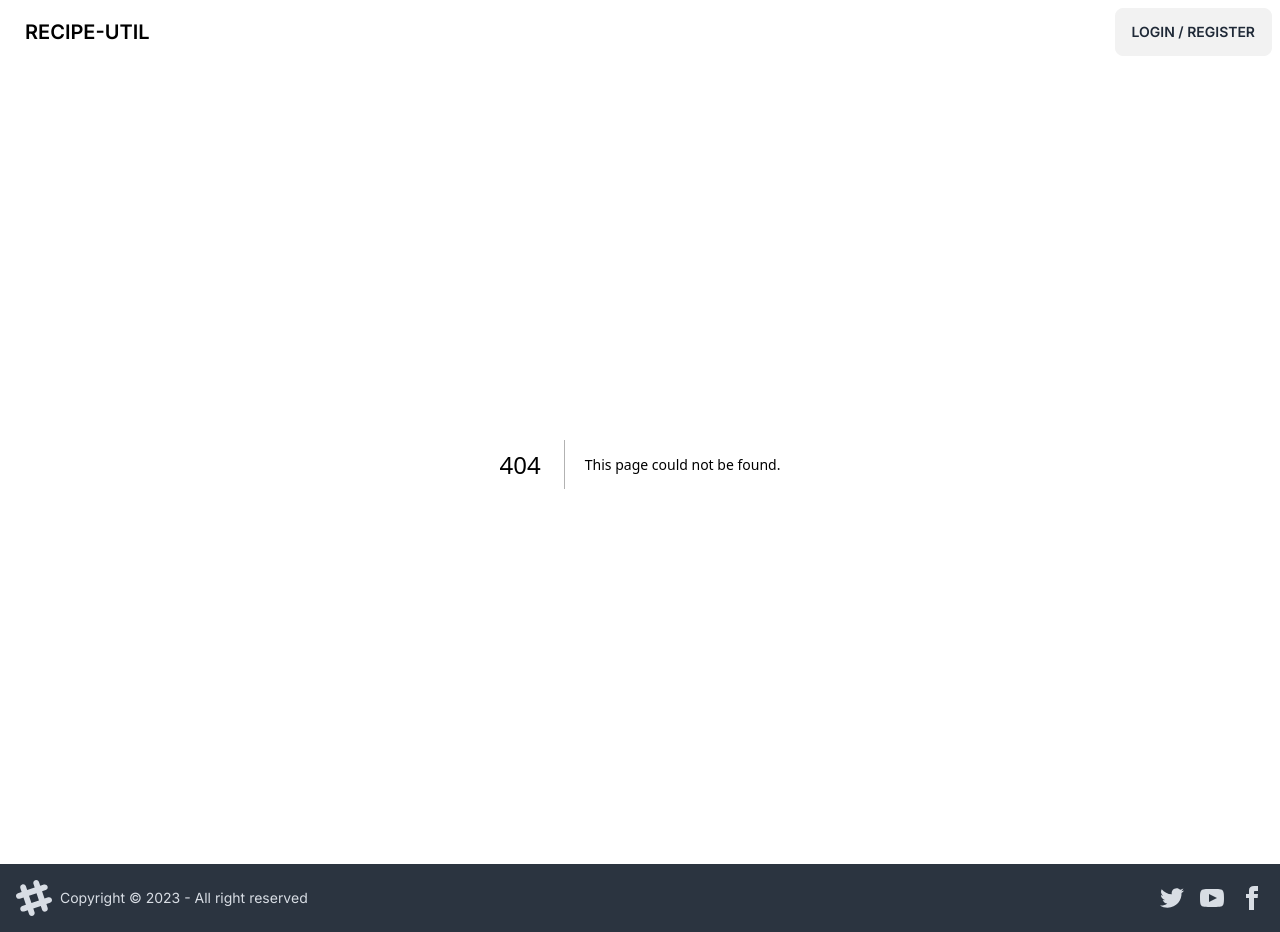
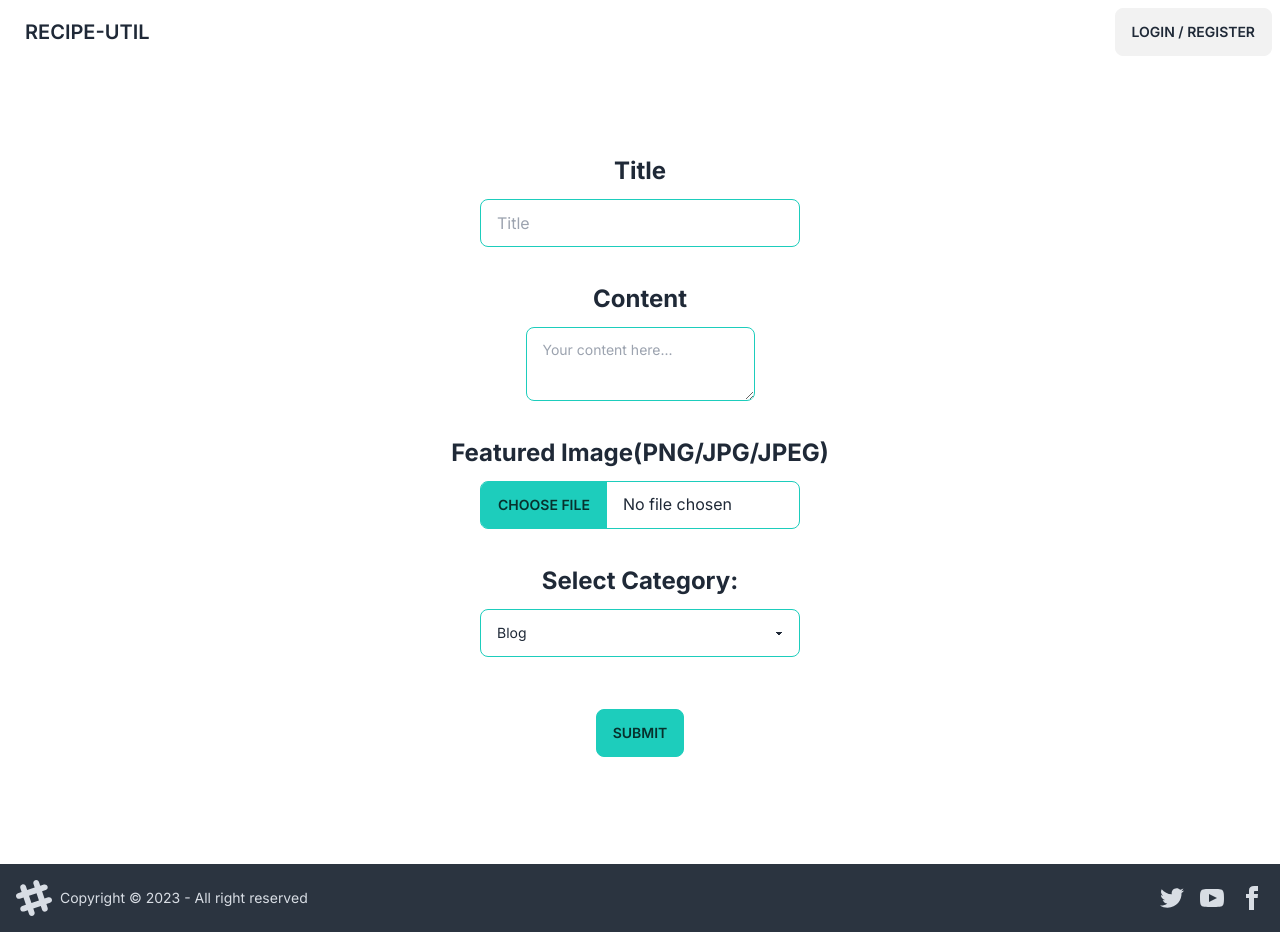
Before and after one commit to Er0r/recipe-nextjs-daisyUI, a Next.js app: page /blog/publish in a window 1280 px wide. Before the commit this address had no page. Built offline with nearby package versions, Linux system fonts and the light colour scheme.

Commit message:
Added Publish page

```diff
--- /dev/null
+++ b/app/blog/publish/page.tsx
@@ -0,0 +1,11 @@
+import Form from "../../components/Form";
+
+const Publish = () => {
+    return (
+        <div>
+            <Form />
+        </div>
+    )
+}
+
+export default Publish;
--- /dev/null
+++ b/app/components/Form.tsx
@@ -0,0 +1,94 @@
+'use client';
+import React, { useState } from 'react';
+import axios from 'axios';
+
+const Form = () => {
+    const [title, setTitle] = useState('');
+    const [content, setContent] = useState('');
+    const [featuredImage, setFeaturedImage] = useState<File | null>(null);
+    const [category, setCategory] = useState('Blog');
+
+    const handleSubmit = async (e: React.FormEvent<HTMLFormElement>) => {
+        e.preventDefault();
+
+        // Create a FormData object to send the data to the API
+        const formData = new FormData();
+        formData.append('title', title);
+        formData.append('content', content);
+        if (featuredImage) {
+            formData.append('featuredImage', featuredImage);
+        }
+        formData.append('category', category);
+        const formDataEntries = Array.from(formData.entries());
+        console.log('Form Data:', formDataEntries);
+        // try {
+        //     // Replace 'YOUR_API_URL' with the actual API endpoint URL
+        //     const response = await axios.post('YOUR_API_URL', formData, {
+        //         headers: {
+        //             'Content-Type': 'multipart/form-data',
+        //         },
+        //     });
+
+        //     console.log(response.data); // Log the response from the API
+        //     // You can perform additional actions after successful submission
+        // } catch (error) {
+        //     console.error('Error submitting form:', error);
+        //     // Handle error scenarios
+        // }
+    };
+
+    return (
+        <form onSubmit={ handleSubmit }>
+            <div className="flex flex-col min-h-screen justify-center gap-9 bg-white px-9">
+                <div className="flex justify-center items-center flex-col gap-3">
+                    <h2 className="text-2xl font-bold">Title</h2>
+                    <input
+                        type="text"
+                        placeholder="Title"
+                        className="input input-bordered input-accent w-full max-w-xs"
+                        value={ title }
+                        onChange={ (e) => setTitle(e.target.value) }
+                    />
+                </div>
+                <div className="flex justify-center items-center flex-col gap-3">
+                    <h2 className="text-2xl font-bold">Content</h2>
+                    <textarea
+                        className="textarea textarea-outline textarea-accent"
+                        placeholder="Your content here..."
+                        value={ content }
+                        onChange={ (e) => setContent(e.target.value) }
+                    ></textarea>
+                </div>
+                <div className="flex items-center flex-col gap-3">
+                    <h2 className="text-2xl font-bold">Featured Image(PNG/JPG/JPEG)</h2>
+                    <input
+                        type="file"
+                        className="file-input file-input-bordered file-input-accent w-full max-w-xs"
+                        onChange={ (e) => setFeaturedImage(e.target.files ? e.target.files[0] : null) }
+                    />
+                </div>
+                <div className="flex items-center flex-col gap-3">
+                    <h2 className="text-2xl font-bold">Select Category:</h2>
+                    <select
+                        className="select select-accent w-full max-w-xs"
+                        value={ category }
+                        onChange={ (e) => setCategory(e.target.value) }
+                    >
+                        <option value="Blog">Blog</option>
+                        <option value="Recipe">Recipe</option>
+                        <option value="Food Item">Food Item</option>
+                    </select>
+                </div>
+                <div className="flex items-center flex-col gap-2">
+                    <button
+                        className="btn btn-fill btn-accent p-4 m-4" type='submit'
+                    >
+                        Submit
+                    </button>
+                </div>
+            </div>
+        </form>
+    );
+};
+
+export default Form;
--- a/package.json
+++ b/package.json
@@ -9,6 +9,7 @@
     "lint": "next lint"
   },
   "dependencies": {
+    "axios": "^1.6.8",
     "next": "14.0.1",
     "react": "^18",
     "react-dom": "^18"
```
Also changed, not shown: 1 other file (tests, documents, lock files or other folders).
